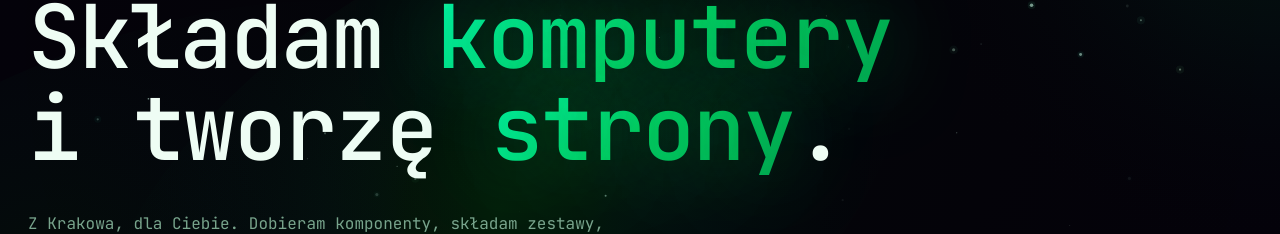
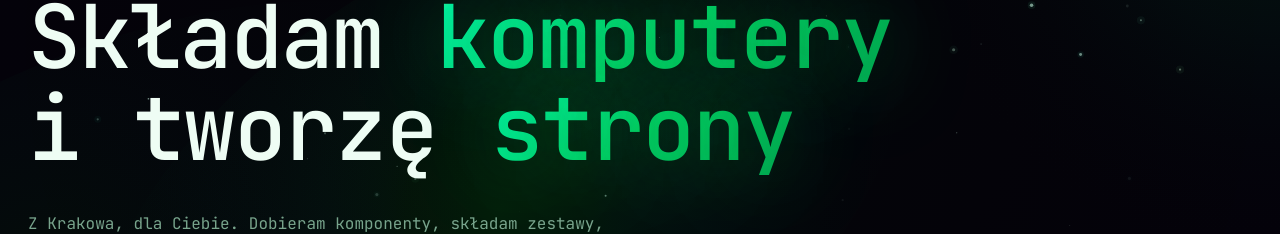
Before and after one commit to Kris1027/nextjs-business-card-2, a Next.js app: page / in a window 1280 px wide. Shown: the part 326-560 px from the top of the page. Built offline with nearby package versions, Linux system fonts and the light colour scheme.

Commit message:
fix(hero): remove trailing dot from headline

```diff
--- a/src/components/sections/hero-section.tsx
+++ b/src/components/sections/hero-section.tsx
@@ -30,7 +30,6 @@ export function HeroSection() {
         <span className='reveal accent'>
           {heroContent.headline.line2.accent}
         </span>
-        <span className='reveal'>.</span>
       </h1>
       <p className={styles.tag}>{heroContent.tagline}</p>
       <div className={styles.cta}>
```
